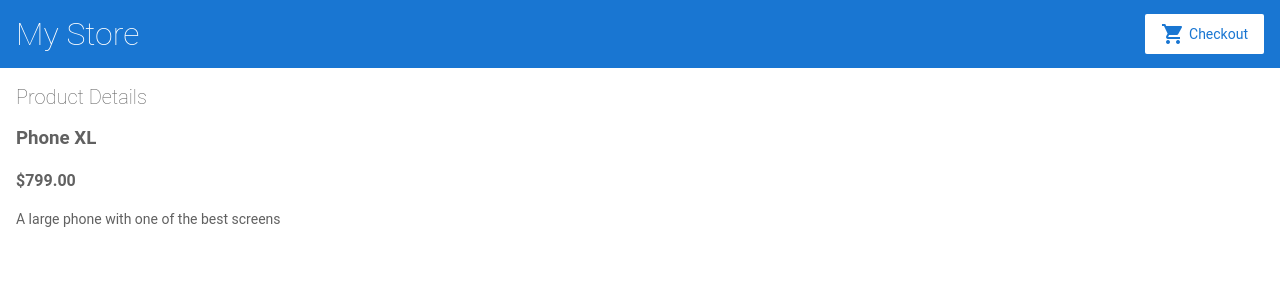
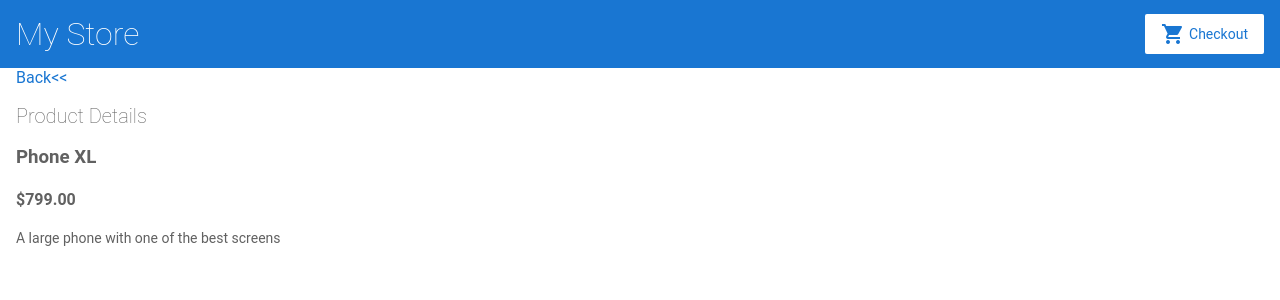
Before and after one commit to gnijhawan2016/angular-f7sj3k, an Angular app: page /products/1 in a window 1280 px wide. Shown: the top 300 px of the page. Built offline with nearby package versions, Linux system fonts and the light colour scheme.

Commit message:
1 file modified

```diff
--- a/src/app/product-details/product-details.component.html
+++ b/src/app/product-details/product-details.component.html
@@ -1,3 +1,5 @@
+<a [routerLink]="['/']">Back<<</a>
+
 <h2>Product Details</h2>
 
 <div *ngIf="product">
```
